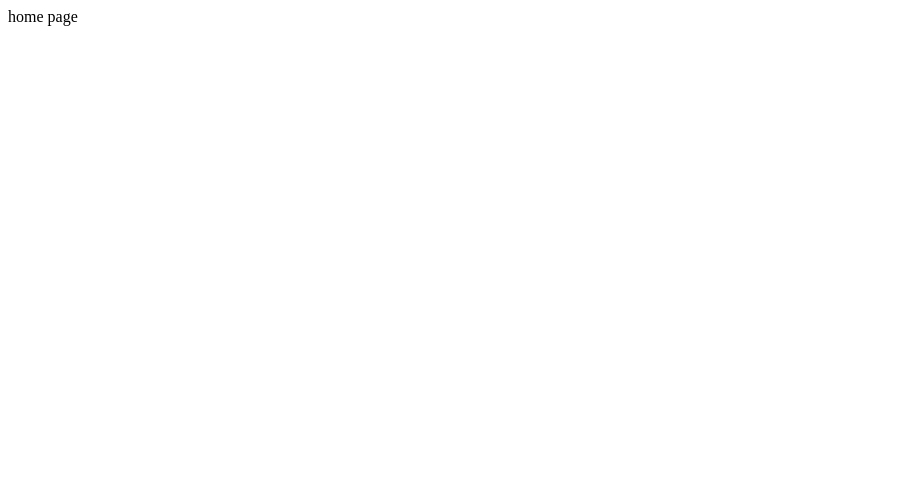
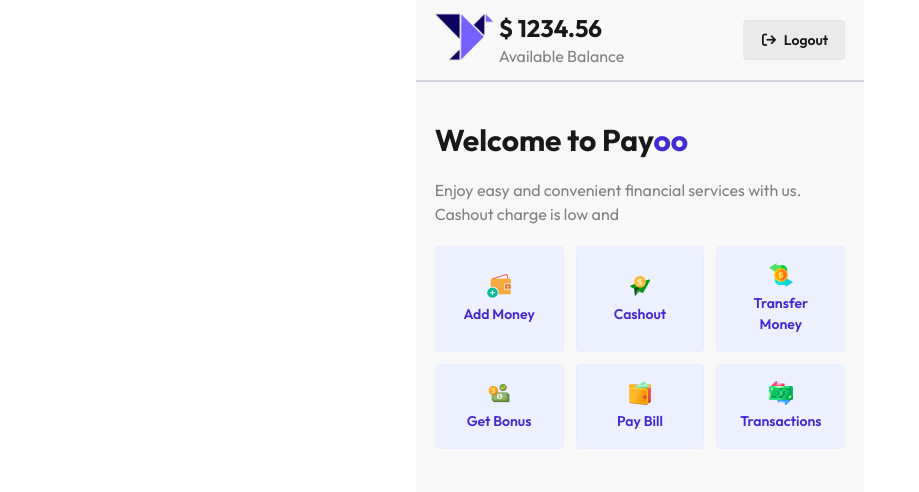
Before and after one commit to Lynx-Swapnil/Payoo-Mobile-banking, a plain HTML site: page home.html in a window 1280 px wide. Shown: the whole page, without its empty margins (0-919 px from the left). Drawn offline with nearby package versions, Linux system fonts and the light colour scheme.

Commit message:
working on home page

```diff
--- a/home.html
+++ b/home.html
@@ -1,11 +1,89 @@
 <!DOCTYPE html>
-<html lang="en">
+<html lang="en" data-theme="light">
 <head>
     <meta charset="UTF-8">
     <meta name="viewport" content="width=device-width, initial-scale=1.0">
-    <title>Home Page</title>
+    <title>Payoo | Home</title>
+    <link rel="shortcut icon" href="assets/logo.png" type="image/x-icon">
+
+    <!-- tailwind + daisy -->
+     <link href="https://cdn.jsdelivr.net/npm/daisyui@5" rel="stylesheet" type="text/css" />
+<script src="https://cdn.jsdelivr.net/npm/@tailwindcss/browser@4"></script>
+
+<!-- fonts -->
+ <link rel="preconnect" href="https://fonts.googleapis.com">
+<link rel="preconnect" href="https://fonts.gstatic.com" crossorigin>
+<link href="https://fonts.googleapis.com/css2?family=Outfit:wght@100..900&display=swap" rel="stylesheet">
+ <!-- icons -->
+  <link rel="stylesheet" href="https://cdnjs.cloudflare.com/ajax/libs/font-awesome/7.0.1/css/all.min.css" integrity="sha512-2SwdPD6INVrV/lHTZbO2nodKhrnDdJK9/kg2XD1r9uGqPo1cUbujc+IYdlYdEErWNu69gVcYgdxlmVmzTWnetw==" crossorigin="anonymous" referrerpolicy="no-referrer" />
+
+<style>
+    * {
+        font-family: 'Outfit', sans-serif;
+    }
+</style>
+
 </head>
-<body>
-    home page
+
+<body class="min-h-screen max-w-md bg-base-200 mx-auto">
+
+<header class="border-b-2 border-gray-300">
+    <section class="w-11/12 mx-auto py-3 flex items-center justify-between">
+        <div class="left flex gap-1">
+            <div class="logo w-[60px]">
+                <img src="assets/Logo.png" alt="">
+            </div>
+            <div class="balance-info">
+                <h2 class="text-2xl font-bold">$ <span id="balance">1234.56</span></h2>
+                <p class="text-neutral/50">Available Balance</p>
+            </div>
+        </div>
+        <div class="right">
+            <a href="index.html" class="btn btn-soft"><i class="fa-solid fa-arrow-right-from-bracket"></i>Logout</a>
+        </div>
+
+    </section>
+</header>
+
+<section class="w-11/12 mx-auto py-10 space-y-5">
+ <h2 class="text-3xl font-bold">Welcome to Pay<span class="text-primary">oo</span></h2>
+ <p class="text-neutral/50">Enjoy easy and convenient financial services with us. Cashout charge is low and </p>
+
+ <div class="buttons grid grid-cols-3 gap-3">
+
+    <button class="btn flex-col h-full py-4 btn-primary btn-soft">
+        <img src="assets/opt-1.png" alt="">
+        <p>Add Money</p>
+    </button>
+
+    <button class="btn flex-col h-full py-4 btn-primary btn-soft">
+        <img src="assets/opt-2.png" alt="">
+        <p>Cashout</p>
+    </button>
+
+    <button class="btn flex-col h-full py-4 btn-primary btn-soft">
+        <img src="assets/opt-3.png" alt="">
+        <p>Transfer Money</p>
+    </button>
+
+    <button class="btn flex-col h-full py-4 btn-primary btn-soft">
+        <img src="assets/opt-4.png" alt="">
+        <p>Get Bonus</p>
+    </button>
+
+    <button class="btn flex-col h-full py-4 btn-primary btn-soft">
+        <img src="assets/opt-5.png" alt="">
+        <p>Pay Bill</p>
+    </button>
+
+    <button class="btn flex-col h-full py-4 btn-primary btn-soft">
+        <img src="assets/opt-6.png" alt="">
+        <p>Transactions</p>
+    </button>
+ </div>
+
+</section>
+
+
 </body>
 </html>
```
